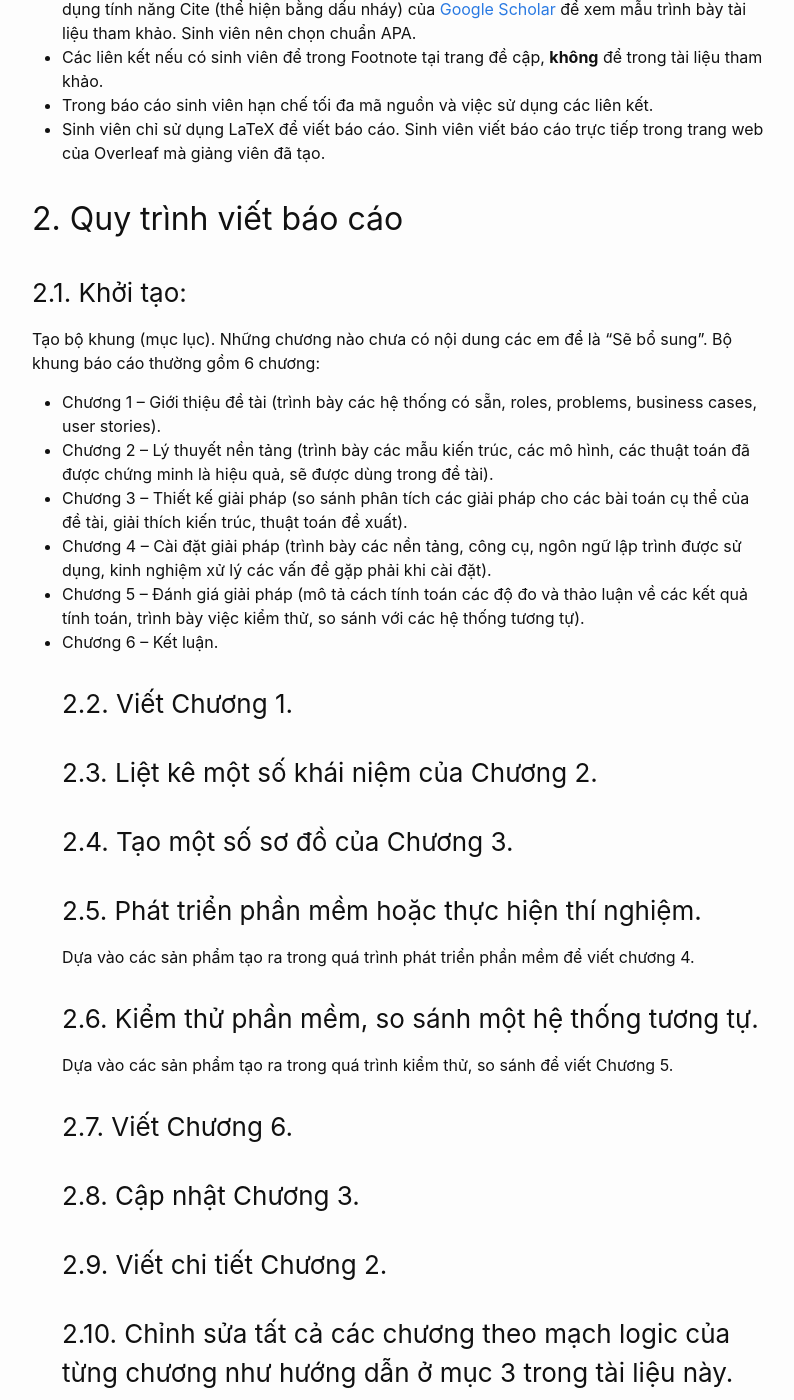
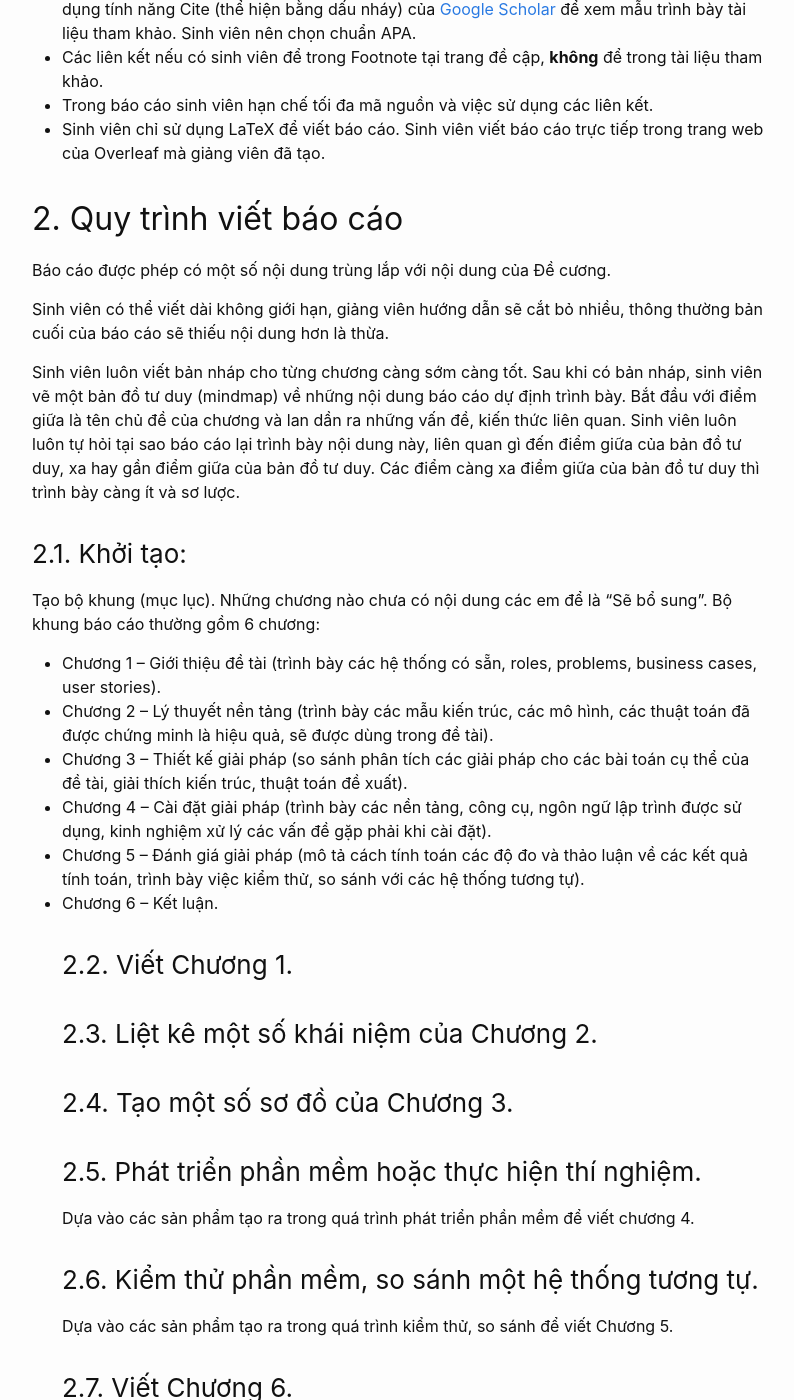
Before and after one commit to ngohuybien/ngohuybien.github.io, a Jekyll site: the page built from _posts/2024-01-19-thesis-report.md, in a window 1280 px wide and 1400 px high, scrolled down 543 px. Shown: the whole window, without its empty margins (238-1032 px from the left). Built offline with Jekyll 4.4.1, drawn with Linux system fonts in a browser that asks for light colours; some of the changed text lies outside the part shown.

Commit message:
Update 2024-01-19-thesis-report.md

```diff
--- a/_posts/2024-01-19-thesis-report.md
+++ b/_posts/2024-01-19-thesis-report.md
@@ -20,6 +20,12 @@
 
 ## 2. Quy trình viết báo cáo
 
+Báo cáo được phép có một số nội dung trùng lắp với nội dung của Đề cương.
+
+Sinh viên có thể viết dài không giới hạn, giảng viên hướng dẫn sẽ cắt bỏ nhiều, thông thường bản cuối của báo cáo sẽ thiếu nội dung hơn là thừa.
+
+Sinh viên luôn viết bản nháp cho từng chương càng sớm càng tốt. Sau khi có bản nháp, sinh viên vẽ một bản đồ tư duy (mindmap) về những nội dung báo cáo dự định trình bày. Bắt đầu với điểm giữa là tên chủ đề của chương và lan dần ra những vấn đề, kiến thức liên quan. Sinh viên luôn luôn tự hỏi tại sao báo cáo lại trình bày nội dung này, liên quan gì đến điểm giữa của bản đồ tư duy, xa hay gần điểm giữa của bản đồ tư duy. Các điểm càng xa điểm giữa của bản đồ tư duy thì trình bày càng ít và sơ lược.
+
 ### 2.1. Khởi tạo:
 Tạo  bộ khung (mục lục). Những chương nào chưa có nội dung các em để là "Sẽ bổ sung". Bộ khung báo cáo thường gồm 6 chương:
 *	Chương 1 – Giới thiệu đề tài (trình bày các hệ thống có sẵn, roles, problems, business cases, user stories).
```
Also changed, not shown: other parts of _posts/2024-01-19-thesis-report.md (+0 -3 lines).
